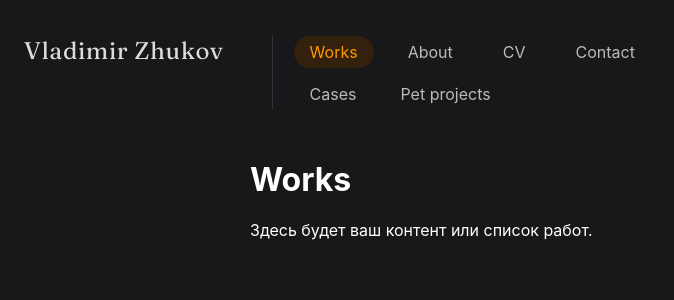
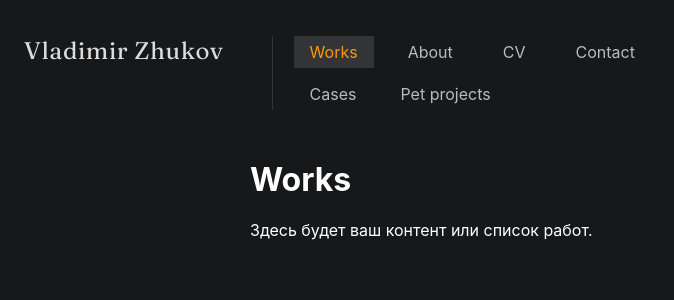
Before and after one commit to uxiscool/experience, a Jekyll site: the page built from index.md, in a window 1280 px wide. Shown: the top 300 px of the page, without its empty margins (0-674 px from the left). Built offline with Jekyll 4.4.1, drawn with Linux system fonts in a browser that asks for light colours.

Commit message:
Add files via upload

```diff
--- a/assets/css/main.css
+++ b/assets/css/main.css
@@ -92,15 +92,15 @@ header {
   color: #bbb;
   text-decoration: none;
   padding: 6px 16px;
-  border-radius: 18px;
-  transition: background 0.15s, color 0.15s;
+  border-radius: 0px;
+  transition: background 0.25s, color 0.15s;
 }
 .menu-link:hover, .sub-link:hover {
-  background: #33200d;
+  background: #323437;
   color: #ff9900;
 }
 .menu-link.current, .sub-link.current {
-  background: #33200d;
+  background: #323437;
   color: #ff9900;
 }
 
```
